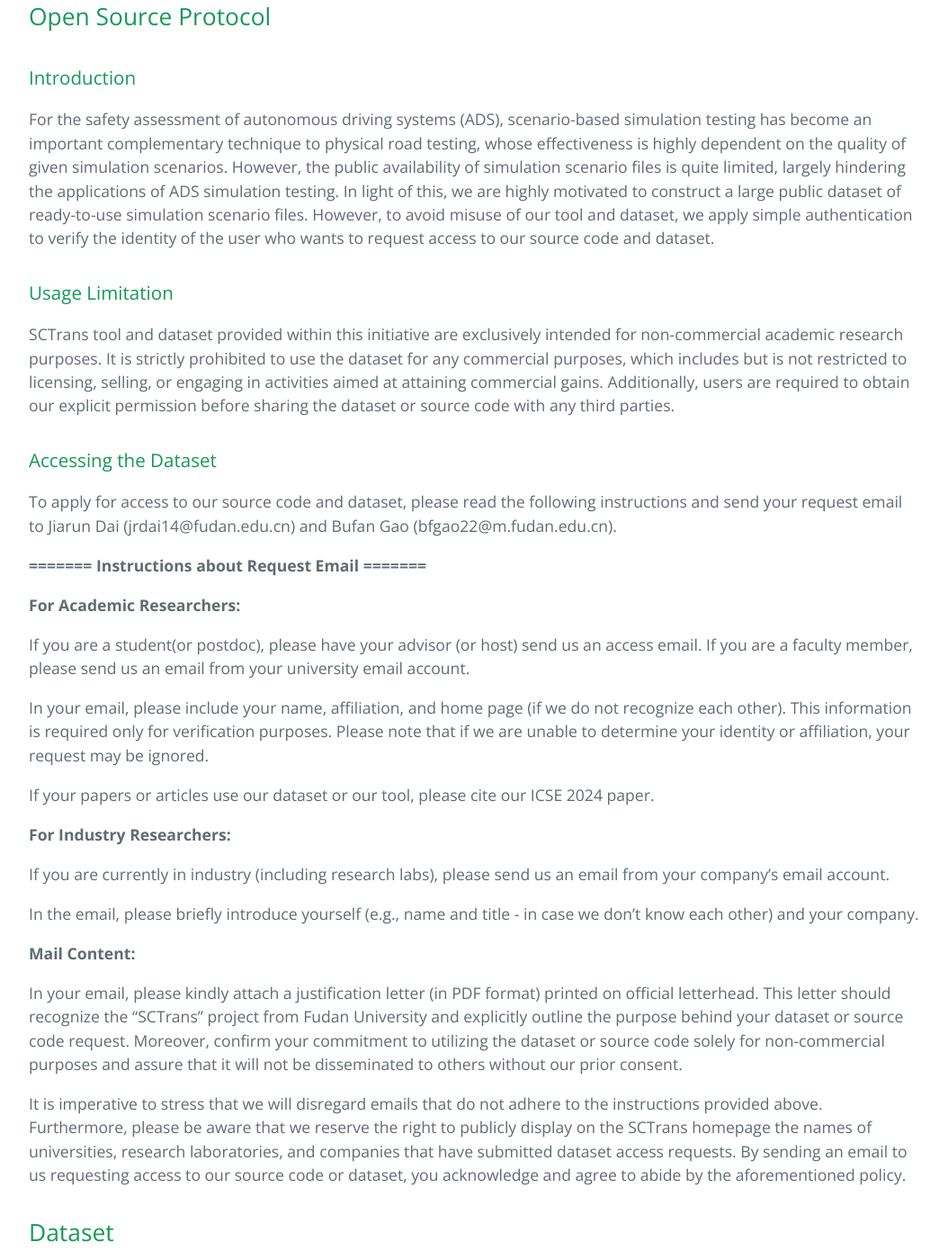
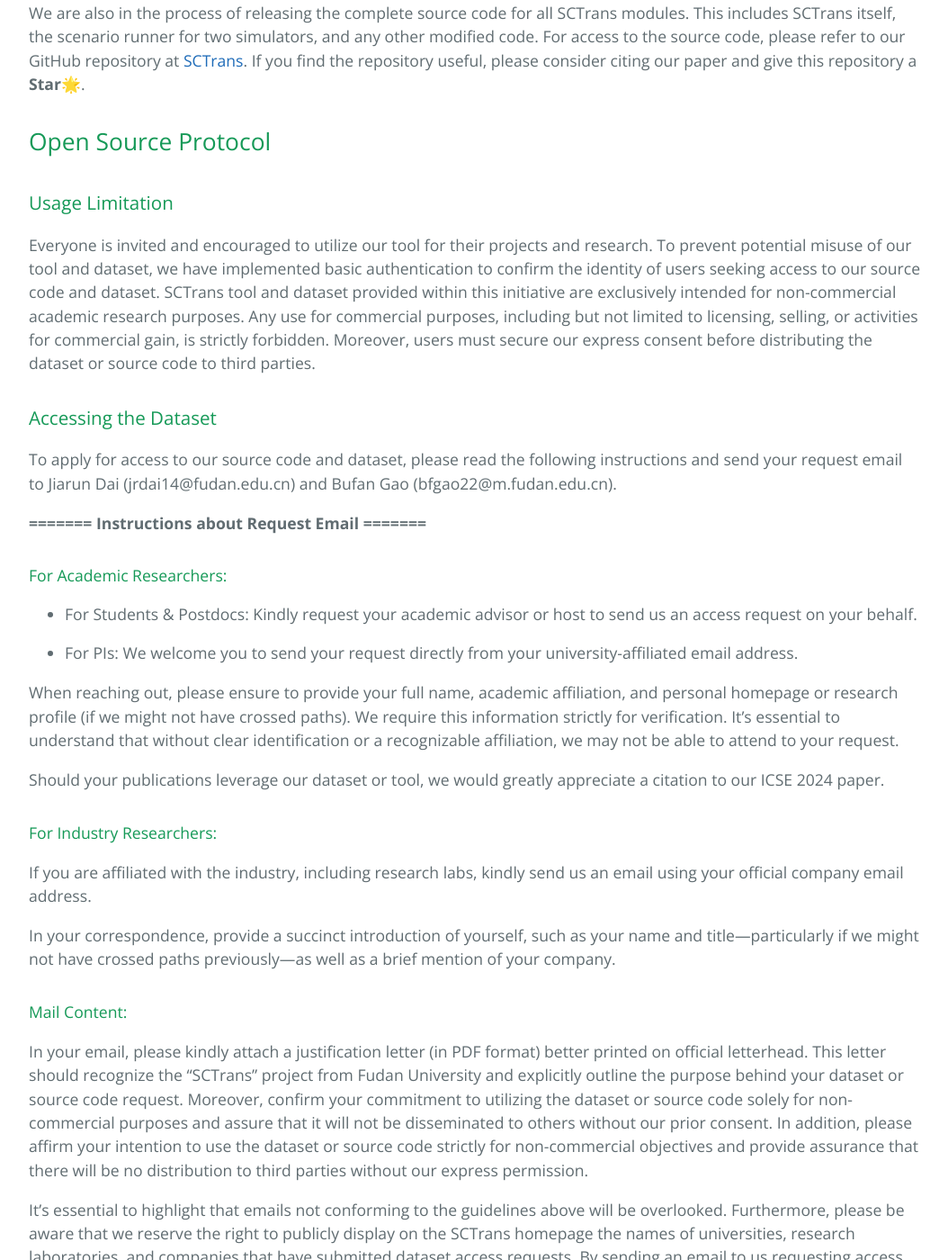
Before and after one commit to seclab-fudan/SCTrans, a Jekyll site: the page built from index.markdown, in a window 1280 px wide and 1400 px high, scrolled down 2193 px. Shown: the whole window at 90% size, without its empty margins (112-1166 px from the left). Built offline with Jekyll 4.4.1, drawn with Linux system fonts in a browser that asks for light colours; some of the changed text lies outside the part shown.

Commit message:
polish and update the website

````diff
--- a/index.markdown
+++ b/index.markdown
@@ -9,13 +9,11 @@
 
 ## Research Problem
 
-Simulation testing has become a crucial tool for assessing the safety of autonomous driving systems (ADS), complementing physical road testing. Effective simulation testing relies on high-quality scenarios. These scenarios must also be properly formatted for ADS simulation platforms to use them as inputs. The absence of extensive public datasets of simulation scenarios hampers both industry and academic applications of ADS simulation testing.
+Due to the cost and risk of deploying autonomous driving systems (ADS) in the real world, simulation testing has become an important complementary technique for the safety assessment of ADS. In essence, simulation testing is a scenario-driven approach, whose effectiveness is highly dependent on the quality of given simulation scenarios. Moreover, simulation scenarios should be encoded into well-formatted files, otherwise, ADS simulation platforms cannot take them as inputs. Without large public datasets of simulation scenario files, both industry and academic applications of ADS simulation testing are hindered.
 
-Existing datasets offer vehicle-side raw sensor data or naturalistic trajectories of traffic participants for training and testing standalone algorithms within ADS (e.g., object detection, object tracking, and motion planning). However, these datasets often use non-standard formats that are incompatible with ADS simulation platforms. Some groups claim to have curated well-formatted simulation scenario files for ADS testing, but these datasets are not freely available due to commercial reasons. This lack of accessible simulation scenario datasets forces both ADS practitioners and academic researchers to manually curate scenarios, a time-consuming and expertise-dependent process.
+To fill the gap, we propose a transformation-based approach **SCTrans** to construct simulation scenario files, utilizing existing traffic scenario datasets (i.e., naturalistic movement of road users recorded on public roads) as data sources. Specifically, we try to transform existing traffic scenario recording files into simulation scenario files that are compatible with the most advanced ADS simulation platforms, and this task is formalized as a Model Transformation Problem. Following this idea, we implement an automated tool called SCTrans and construct a dataset of over 1,900 diverse simulation scenarios.
 
-In this work, we introduce a transformation-based approach which utilizes existing real-world traffic scenario datasets to create simulation scenario files. Formalizing it as a  Model Transformation Problem, we generate simulation-ready format scenario files that are compatible with advanced autonomous driving simulation platforms. We've implemented this concept in an automated tool called SCTrans, and we've assembled a dataset of over 1,900 diverse simulation scenarios.
-
-We plan to release the [source code](#open-source-protocol) and [datasets](#open-source-protocol), see [our sharing policy](#open-source-protocol) for more details.
+Both [source code](#source-code) and [dataset](#dataset) of SCTrans are public, please see our [sharing policy](#open-source-protocol) for more details.
 
 ## Approach Overview
 
@@ -25,9 +23,57 @@
 
 Once we meticulously establish the precise mappings between the elements and attributes of the <strong>source Meta-Model</strong> and the <strong>target Meta-Model</strong>, we proceed to formulate concrete <strong>transformation rules</strong>. These rules enable the automated conversion of a traffic scenario recording file into a simulation scenario file.
 
-Our approach is denoted as SCTrans
+Our approach is denoted as SCTrans.
 
 ![SCTRans-running-example](./img/running-example.png)
+
+## Dataset
+
+To evaluate the prototype of SCTrans, we selected random traffic scenario recording files from representative traffic scenario datasets: CommonRoad<sup><a href="#reference">[1]</a></sup>, inD<sup><a href="#reference">[2]</a></sup>, and highD<sup><a href="#reference">[3]</a></sup>. This resulted in a collection of 1,994 simulation scenario files. The breakdown is as follows: 994 from CommonRoad, 500 from inD, and another 500 from highD. These scenarios were built on 406 different maps and are compatible with advanced simulation platforms like LGSVL<sup><a href="#reference">[4]</a></sup>+Apollo<sup><a href="#reference">[5]</a></sup> and Carla<sup><a href="#reference">[6]</a></sup>+Autoware<sup><a href="#reference">[7]</a></sup>.
+
+Each output includes two description files (VSE Scenario and OpenScenario), four map description files (Apollo HD Map, Autoware Vector Map, OpenDrive, and Lanelet2), and a map assets file (LGSVL AssetBundle). Additionally, we provide scenario players for two simulators.
+
+We intend to release this comprehensive dataset, containing all curated scenario files generated by SCTrans. To access this dataset, please follow our sharing protocol.
+
+Please note that according to our policy, we cannot provide access to the source traffic scenarios directly. If you wish to access these source traffic scenarios, kindly refer to the provided reference<sup><a href="#reference">[8,9,10]</a></sup> and adhere to the specified requirements.
+
+## Source Code
+
+We are also in the process of releasing the complete source code for all SCTrans modules. This includes SCTrans itself, the scenario runner for two simulators, and any other modified code. For access to the source code, please refer to our GitHub repository at [SCTrans](https://github.com/seclab-fudan/SCTrans). If you find the repository useful, please consider citing our paper and give this repository a **Star**🌟.
+
+## Open Source Protocol
+
+### Usage Limitation
+
+Everyone is invited and encouraged to utilize our tool for their projects and research. To prevent potential misuse of our tool and dataset, we have implemented basic authentication to confirm the identity of users seeking access to our source code and dataset. SCTrans tool and dataset provided within this initiative are exclusively intended for non-commercial academic research purposes. Any use for commercial purposes, including but not limited to licensing, selling, or activities for commercial gain, is strictly forbidden. Moreover, users must secure our express consent before distributing the dataset or source code to third parties.
+
+### Accessing the Dataset
+
+To apply for access to our source code and dataset, please read the following instructions and send your request email to Jiarun Dai (jrdai14@fudan.edu.cn) and Bufan Gao (bfgao22@m.fudan.edu.cn).
+
+**=======  Instructions about Request Email =======**
+
+#### For Academic Researchers:
+
+- For Students & Postdocs: Kindly request your academic advisor or host to send us an access request on your behalf.
+
+- For PIs: We welcome you to send your request directly from your university-affiliated email address.
+
+When reaching out, please ensure to provide your full name, academic affiliation, and personal homepage or research profile (if we might not have crossed paths). We require this information strictly for verification. It's essential to understand that without clear identification or a recognizable affiliation, we may not be able to attend to your request.
+
+Should your publications leverage our dataset or tool, we would greatly appreciate a citation to our ICSE 2024 paper.
+
+#### For Industry Researchers:
+
+If you are affiliated with the industry, including research labs, kindly send us an email using your official company email address.
+
+In your correspondence, provide a succinct introduction of yourself, such as your name and title—particularly if we might not have crossed paths previously—as well as a brief mention of your company.
+
+#### Mail Content:
+
+In your email, please kindly attach a justification letter (in PDF format) better printed on official letterhead. This letter should recognize the "SCTrans" project from Fudan University and explicitly outline the purpose behind your dataset or source code request. Moreover, confirm your commitment to utilizing the dataset or source code solely for non-commercial purposes and assure that it will not be disseminated to others without our prior consent. In addition, please affirm your intention to use the dataset or source code strictly for non-commercial objectives and provide assurance that there will be no distribution to third parties without our express permission.
+
+It's essential to highlight that emails not conforming to the guidelines above will be overlooked. Furthermore, please be aware that we reserve the right to publicly display on the SCTrans homepage the names of universities, research laboratories, and companies that have submitted dataset access requests. By sending an email to us requesting access to our source code or dataset, you acknowledge and agree to abide by the aforementioned policy, especially that any use for commercial purposes, including but not limited to licensing, selling, or activities for commercial gain, is strictly forbidden.
 
 ## Paper Info
 
@@ -47,61 +93,6 @@
     year={2024},
 }
 ```
-
-## Open Source Protocol
-
-### Introduction
-
-For the safety assessment of autonomous driving systems (ADS), scenario-based simulation testing has become an important complementary technique to physical road testing, whose effectiveness is highly dependent on the quality of given simulation scenarios. However, the public availability of simulation scenario files is quite limited, largely hindering the applications of ADS simulation testing. In light of this, we are highly motivated to construct a large public dataset of ready-to-use simulation scenario files. However, to avoid misuse of our tool and dataset, we apply simple authentication to verify the identity of the user who wants to request access to our source code and dataset.
-
-### Usage Limitation
-
-SCTrans tool and dataset provided within this initiative are exclusively intended for non-commercial academic research purposes. It is strictly prohibited to use the dataset for any commercial purposes, which includes but is not restricted to licensing, selling, or engaging in activities aimed at attaining commercial gains. Additionally, users are required to obtain our explicit permission before sharing the dataset or source code with any third parties.
-
-### Accessing the Dataset
-
-To apply for access to our source code and dataset, please read the following instructions and send your request email to Jiarun Dai (jrdai14@fudan.edu.cn) and Bufan Gao (bfgao22@m.fudan.edu.cn).
-
-**=======  Instructions about Request Email =======**
-
-**For Academic Researchers:**
-
-If you are a student(or postdoc), please have your advisor (or host) send us an access email. If you are a faculty member, please send us an email from your university email account.
-
-In your email, please include your name, affiliation, and home page (if we do not recognize each other). This information is required only for verification purposes. Please note that if we are unable to determine your identity or affiliation, your request may be ignored.
-
-If your papers or articles use our dataset or our tool, please cite our ICSE 2024 paper.
-
-**For Industry Researchers:**
-
-If you are currently in industry (including research labs), please send us an email from your company's email account.
-
-In the email, please briefly introduce yourself (e.g., name and title - in case we don't know each other) and your company.
-
-**Mail Content:**
-
-In your email, please kindly attach a justification letter (in PDF format) printed on official letterhead. This letter should recognize the "SCTrans" project from Fudan University and explicitly outline the purpose behind your dataset or source code request. Moreover, confirm your commitment to utilizing the dataset or source code solely for non-commercial purposes and assure that it will not be disseminated to others without our prior consent.
-
-
-It is imperative to stress that we will disregard emails that do not adhere to the instructions provided above. Furthermore, please be aware that we reserve the right to publicly display on the SCTrans homepage the names of universities, research laboratories, and companies that have submitted dataset access requests. By sending an email to us requesting access to our source code or dataset, you acknowledge and agree to abide by the aforementioned policy.
-
-
-
-## Dataset
-
-To evaluate the prototype of SCTrans, we selected random traffic scenario recording files from representative traffic scenario datasets: CommonRoad<sup><a href="#reference">[1]</a></sup>, inD<sup><a href="#reference">[2]</a></sup>, and highD<sup><a href="#reference">[3]</a></sup>. This resulted in a collection of 1,994 simulation scenario files. The breakdown is as follows: 994 from CommonRoad, 500 from inD, and another 500 from highD. These scenarios were built on 406 different maps and are compatible with advanced simulation platforms like LGSVL<sup><a href="#reference">[4]</a></sup>+Apollo<sup><a href="#reference">[5]</a></sup> and Carla<sup><a href="#reference">[6]</a></sup>+Autoware<sup><a href="#reference">[7]</a></sup>.
-
-Each output includes two description files (VSE Scenario and OpenScenario), four map description files (Apollo HD Map, Autoware Vector Map, OpenDrive, and Lanelet2), and a map assets file (LGSVL AssetBundle). Additionally, we provide scenario players for two simulators.
-
-We intend to release this comprehensive dataset, containing all curated scenario files generated by SCTrans. To access this dataset, please follow our sharing protocol.
-
-Please note that according to our policy, we cannot provide access to the source traffic scenarios directly. If you wish to access these source traffic scenarios, kindly refer to the provided reference<sup><a href="#reference">[8,9,10]</a></sup> and adhere to the specified requirements.
-
-
-## Source Code
-
-We are also in the process of releasing the complete source code for all SCTrans modules. This includes SCTrans itself, the scenario player for two simulators, and any other modified code. To access the source code, please follow our established sharing protocol.
-
 
 ## Team Members
 
````
